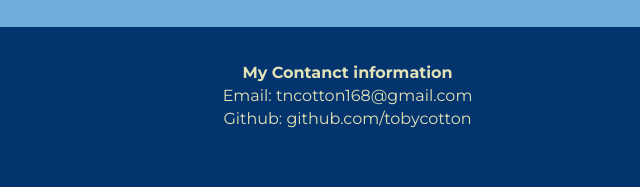
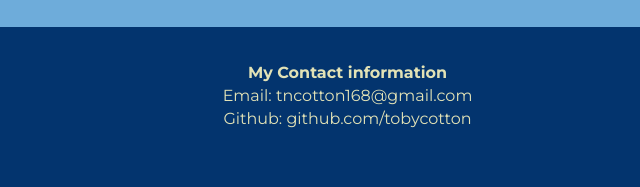
Before and after one commit to TobyCotton/TobyCotton.github.io, a plain HTML site: page index.html in a window 1280 px wide. Shown: the part 1141-1328 px from the top of the page, 0-640 px from the left. Drawn offline with nearby package versions, Linux system fonts and the light colour scheme.

Commit message:
spelling error

```diff
--- a/index.html
+++ b/index.html
@@ -74,7 +74,7 @@
 	<div class="container">
 		<div class="row">
 			<section id="contactInformation" class="col-sm-6 col-xs-12">
-				<span>My Contanct information</span><br>
+				<span>My Contact information</span><br>
 				<div>
 					Email: tncotton168@gmail.com<br>
 					Github: github.com/tobycotton
```
